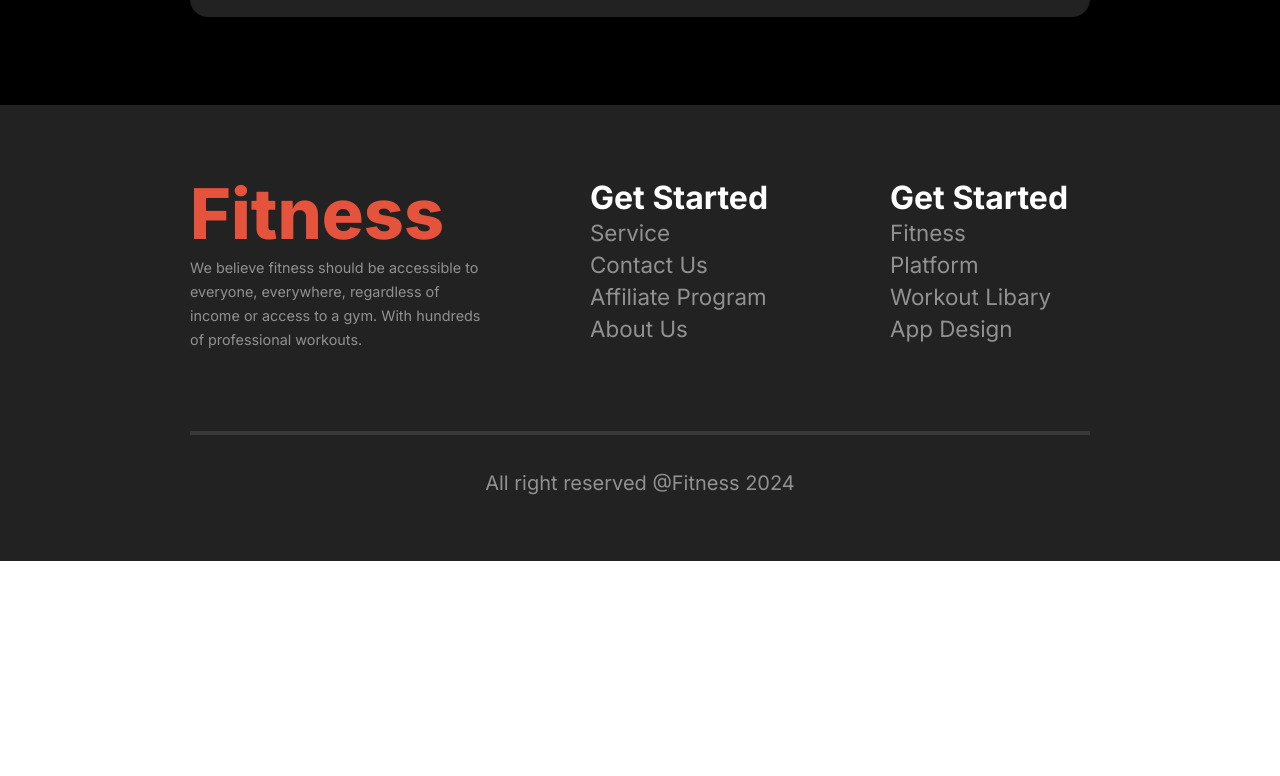
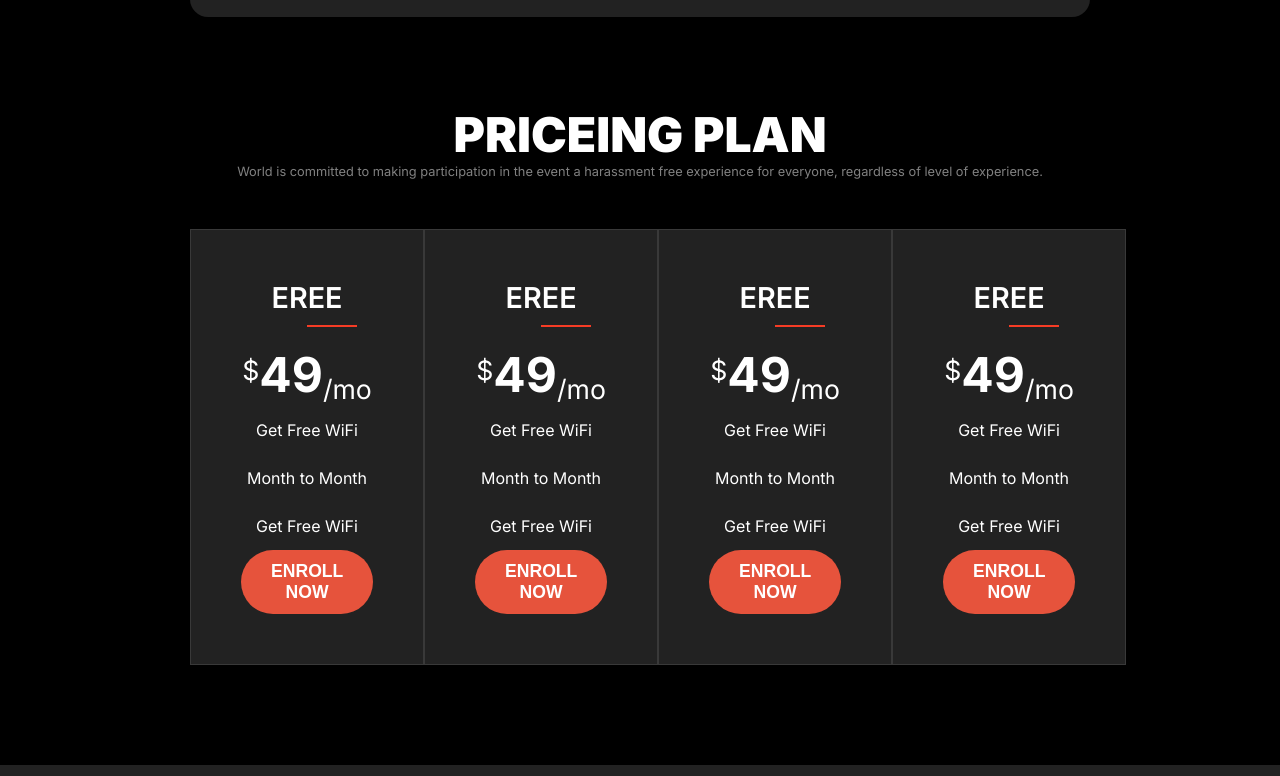
Before and after one commit to foysal1516/Second-Assignment, a plain HTML site: page index.html in a window 1280 px wide. Shown: the part 3384-4160 px from the top of the page. Before the commit the page ends 3945 px from the top, so only its background shows below. Drawn offline with Linux system fonts and the light colour scheme.

Commit message:
price plan section added

```diff
--- a/index.html
+++ b/index.html
@@ -216,6 +216,77 @@
                 </div>
             </div>
         </section>
+        <div class="price-plan">
+            <div class="price-plan-info">
+                <h3 class="price-plan-title">PRICEING <span class="plan">PLAN</span></h3>
+                <p class="price-plan-description gray-color">
+                    World is committed to making participation in the event a harassment free experience for everyone,
+                    regardless of level of experience.
+                </p>
+            </div>
+            <div class="price-plan-container">
+                <div class="plan-cart">
+                    <h3 class="cart-title">EREE</h3>
+                    <div class="cart-pricing-tag">
+                        <span class="cart-price">
+                            <sup>$</sup><span class="price-digit">49</span><sub>/mo</sub>
+                        </span>
+                        <ul class="pricing-items">
+                            <li class="pricing-item">Get Free WiFi</li>
+                            <li class="pricing-item">Month to Month</li>
+                            <li class="pricing-item">Get Free WiFi
+                            </li>
+                        </ul>
+                    </div>
+                    <button class="price-btn">ENROLL NOW</button>
+                </div>
+                <div class="plan-cart">
+                    <h3 class="cart-title">EREE</h3>
+                    <div class="cart-pricing-tag">
+                        <span class="cart-price">
+                            <sup>$</sup><span class="price-digit">49</span><sub>/mo</sub>
+                        </span>
+                        <ul class="pricing-items">
+                            <li class="pricing-item">Get Free WiFi</li>
+                            <li class="pricing-item">Month to Month</li>
+                            <li class="pricing-item">Get Free WiFi
+                            </li>
+                        </ul>
+                    </div>
+                    <button class="price-btn">ENROLL NOW</button>
+                </div>
+                <div class="plan-cart">
+                    <h3 class="cart-title">EREE</h3>
+                    <div class="cart-pricing-tag">
+                        <span class="cart-price">
+                            <sup>$</sup><span class="price-digit">49</span><sub>/mo</sub>
+                        </span>
+                        <ul class="pricing-items">
+                            <li class="pricing-item">Get Free WiFi</li>
+                            <li class="pricing-item">Month to Month</li>
+                            <li class="pricing-item">Get Free WiFi
+                            </li>
+                        </ul>
+                    </div>
+                    <button class="price-btn">ENROLL NOW</button>
+                </div>
+                <div class="plan-cart">
+                    <h3 class="cart-title">EREE</h3>
+                    <div class="cart-pricing-tag">
+                        <span class="cart-price">
+                            <sup>$</sup><span class="price-digit">49</span><sub>/mo</sub>
+                        </span>
+                        <ul class="pricing-items">
+                            <li class="pricing-item">Get Free WiFi</li>
+                            <li class="pricing-item">Month to Month</li>
+                            <li class="pricing-item">Get Free WiFi
+                            </li>
+                        </ul>
+                    </div>
+                    <button class="price-btn">ENROLL NOW</button>
+                </div>
+            </div>
+        </div>
     </main>
 </body>
 <footer>
--- a/styles/style.css
+++ b/styles/style.css
@@ -190,7 +190,8 @@ main {
 .habbit-title,
 .run-title,
 .calculator-title,
-.team-title {
+.team-title,
+.price-plan-title {
     font-size: 3rem;
     font-weight: 900;
     color: rgba(255, 255, 255, 1);
@@ -207,7 +208,8 @@ main {
 .run-description,
 .calculator-description,
 .bmi-description,
-.team-description {
+.team-description,
+.price-plan-description {
     font-size: 0.8rem;
 }
 
@@ -385,6 +387,76 @@ input::placeholder {
     font-size: 0.5rem;
 }
 
+/* price plan related style */
+.price-plan-container {
+    display: grid;
+    grid-template-columns: repeat(4, 1fr);
+    margin-top: 50px;
+    padding: 0 190px;
+}
+
+.price-plan {
+    padding-bottom: 100px;
+}
+
+.price-plan-info {
+    text-align: center;
+}
+
+.plan-cart {
+    background-color: rgba(34, 34, 34, 1);
+    text-align: center;
+    padding: 50px;
+    position: relative;
+    border: 1px solid rgba(255, 255, 255, 0.1);
+}
+
+.cart-title {
+    font-size: 1.8rem;
+    color: rgba(255, 255, 255, 1);
+    font-weight: 600;
+    margin-bottom: 30px;
+}
+
+.cart-title::before {
+    content: " ";
+    width: 50px;
+    height: 2px;
+    background: #f63c25;
+    position: absolute;
+    left: 116px;
+    top: 95px;
+}
+
+.cart-price {
+    font-size: 2rem;
+    color: rgba(255, 255, 255, 1);
+}
+
+.cart-price .price-digit {
+    font-size: 3rem;
+    font-weight: 700;
+    color: rgba(255, 255, 255, 1);
+}
+
+.pricing-item {
+    font-size: 1rem;
+    color: rgba(255, 255, 255, 1);
+    line-height: 3rem;
+    list-style: none;
+}
+
+.price-btn {
+    background: rgba(230, 83, 60, 1);
+    padding: 11px 30px;
+    border-radius: 42px;
+    font-size: 1.1rem;
+    color: rgba(255, 255, 255, 1);
+    font-weight: 600;
+    border: none;
+}
+
+
 /* footer realted styles */
 footer {
     background-color: rgba(34, 34, 34, 1);
@@ -434,6 +506,9 @@ hr {
     color: rgba(255, 255, 255, 0.5);
     text-align: center;
 }
+
+
+
 
 /* responsive for mobile device */
 @media screen and (max-width:576px) {
@@ -530,4 +605,14 @@ hr {
         grid-template-columns: 1fr;
     }
 
+    /* price plan related style */
+    .price-plan-container {
+        grid-template-columns: 1fr;
+        padding: 20px;
+    }
+
+    .cart-title::before {
+        left: 166px;
+    }
+
 }
```
